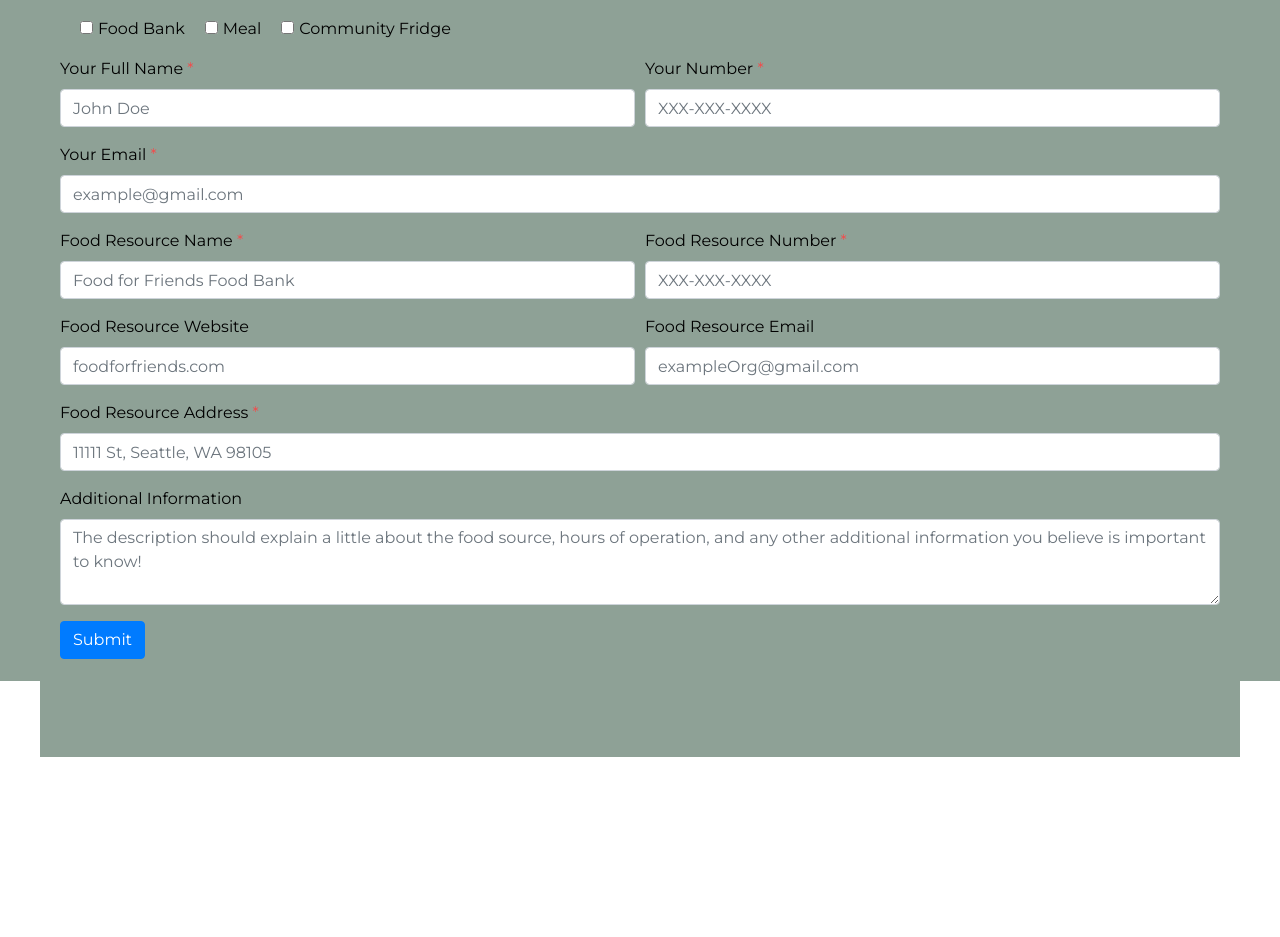
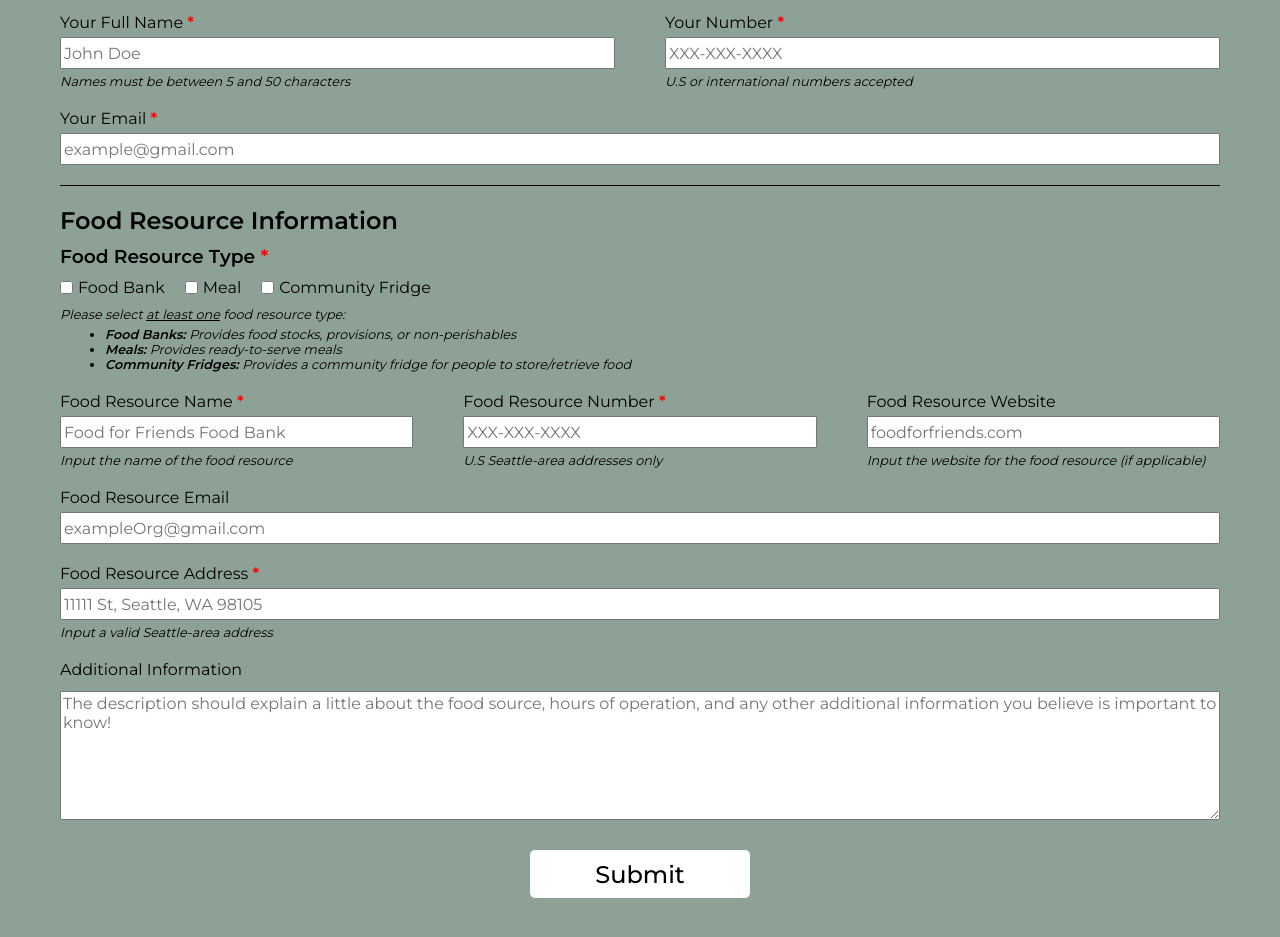
Before and after one commit to sooparkdev/UW-TeamProject---Food-For-Families, a React (Create React App) app: page /form in a window 1280 px wide. Shown: the part 203-1140 px from the top of the page. Before the commit the page ends 960 px from the top, so only its background shows below. Built offline with nearby package versions, Linux system fonts and the light colour scheme.

Commit message:
#58, #62, #64

```diff
--- a/src/App.js
+++ b/src/App.js
@@ -11,6 +11,7 @@ import NavBar from './components/NavBar';
 import Home from './pages/Home';
 import FoodNearYou from './pages/FoodNearYou';
 import Form from './pages/Form';
+import FormCompletion from './pages/FormCompletion'
 import NotFound from './pages/NotFound';
 
 // -----------------
@@ -27,6 +28,7 @@ function App() {
             <Route exact path="/" element={<Home />}> </Route>
             <Route path="/food-near-you" element={<FoodNearYou />}> </Route>
             <Route path="/form" element={<Form />}> </Route>
+            <Route path="/formComplete" element={<FormCompletion />}> </Route>
             <Route path="*" element={<NotFound />}> </Route>
           </Routes>
         </div>
--- a/src/pages/Form.js
+++ b/src/pages/Form.js
@@ -1,9 +1,15 @@
+// Import CSS Styles
+import '../styles/Form.css'
+
 // Import Libraries
 import React, { useState, useRef } from 'react'
+import { useNavigate } from 'react-router-dom'
 import emailjs from '@emailjs/browser'
 
 // HTML to return
 const Form = () => {
+
+  let navigate = useNavigate()
 
   // State variables
   const [hasFullNameError, setHasFullNameError] = useState(false)
@@ -21,18 +27,20 @@ const Form = () => {
   const handleSubmit = (e) => {
     e.preventDefault()
 
-    if (hasFullNameError || hasNumberError || hasEmailError || hasResourceNameError || hasResourceNumberError || hasResourceEmailError || hasResourceAddressError) {
+    let checkboxes = document.getElementById("checkboxes")
+
+    if ((hasFullNameError || hasNumberError || hasEmailError || hasResourceNameError || hasResourceNumberError || hasResourceEmailError || hasResourceAddressError || checkOneChecked(checkboxes) === false)) {
       console.log("There was errors")
-    } else if (false == true) {
-      console.log("Checkboxes bad")
     } else {
       // No errors, send email to database!
+      console.log("success")
       emailjs.sendForm('service_i1wxbrl', 'template_7wxqaxj', form.current, '5J8e5mCQYgoVxJ5yr')
         .then((result) => {
           console.log(result.text);
         }, (error) => {
           console.log(error.text);
         });
+      navigate('/formComplete')
     }
   }
 
@@ -44,8 +52,10 @@ const Form = () => {
   const handleFullNameInput = (e) => {
     let fullNameInput = e.target.value
 
+    let result = checkFullNameInput(fullNameInput)
+
     // Check if the name is invalid
-    if (checkFullNameInput(fullNameInput).status === "error") {
+    if (result.status === "error") {
       // Invalid
       fullNameRef.current.style.border = "2px solid rgb(241, 77, 77)";
       fullNameRef.current.style.backgroundColor = "rgb(255, 237, 237)";
@@ -63,7 +73,7 @@ const Form = () => {
   const handleNumberInput = (e) => {
     let numberInput = e.target.value
 
-    if (!(/^\(?(\d{3})\)?[- ]?(\d{3})[- ]?(\d{4})$/.test(numberInput))) {
+    if (checkPhoneNumber(numberInput).status === "error") {
       // Invalid
       numberRef.current.style.border = "2px solid rgb(241, 77, 77)";
       numberRef.current.style.backgroundColor = "rgb(255, 237, 237)";
@@ -79,9 +89,19 @@ const Form = () => {
   // - Email Input
   let emailRef = useRef(null)
   const handleEmailInput = (e) => {
-    //let emailInput = e.target.value
+    let emailInput = e.target.value
 
-    setHasEmailError(false)
+    if (checkEmail(emailInput).status === "error") {
+      // Invalid
+      emailRef.current.style.border = "2px solid rgb(241, 77, 77)";
+      emailRef.current.style.backgroundColor = "rgb(255, 237, 237)";
+      setHasEmailError(true)
+    } else {
+      // No errors
+      emailRef.current.style.border = "none";
+      emailRef.current.style.backgroundColor = "white";
+      setHasEmailError(false);
+    }
   }
 
   // - Resource Name Input
@@ -95,9 +115,9 @@ const Form = () => {
   // - Resource Number Input
   let resourceNumberRef = useRef(null)
   const handleResourceNumberInput = (e) => {
-    let resourceNumberInput = e.target.value
+    let numberInput = e.target.value
 
-    if (!(/^\(?(\d{3})\)?[- ]?(\d{3})[- ]?(\d{4})$/.test(resourceNumberInput))) {
+    if (checkResourcePhoneNumber(numberInput).status === "error") {
       // Invalid
       resourceNumberRef.current.style.border = "2px solid rgb(241, 77, 77)";
       resourceNumberRef.current.style.backgroundColor = "rgb(255, 237, 237)";
@@ -121,51 +141,51 @@ const Form = () => {
   // - Resource Email Input
   let resourceEmailRef = useRef(null)
   const handleResourceEmailInput = (e) => {
-    //let resourceEmailInput = e.target.value
+    let resourceEmailInput = e.target.value
 
-    setHasResourceEmailError(false)
+    if (checkEmail(resourceEmailInput).status === "error") {
+      // Invalid
+      resourceEmailRef.current.style.border = "2px solid rgb(241, 77, 77)";
+      resourceEmailRef.current.style.backgroundColor = "rgb(255, 237, 237)";
+      setHasResourceEmailError(true)
+    } else {
+      // No errors
+      resourceEmailRef.current.style.border = "none";
+      resourceEmailRef.current.style.backgroundColor = "white";
+      setHasResourceEmailError(false);
+    }
   }
 
   // - Address Input
   let resourceAddressRef = useRef(null)
   const handleResourceAddressInput = (e) => {
-    //let resourceAddressInput = e.target.value
+    let resourceAddressInput = e.target.value
 
-    setHasResourceAddressError(false)
+    if (checkAddress(resourceAddressInput).status === "error") {
+      // Invalid
+      resourceAddressRef.current.style.border = "2px solid rgb(241, 77, 77)";
+      resourceAddressRef.current.style.backgroundColor = "rgb(255, 237, 237)";
+      setHasResourceAddressError(true)
+    } else {
+      // No errors
+      resourceAddressRef.current.style.border = "none";
+      resourceAddressRef.current.style.backgroundColor = "white";
+      setHasResourceAddressError(false);
+    }
   }
 
   return (
-    <div className="form">
-      <link rel="stylesheet" href="https://cdn.jsdelivr.net/npm/bootstrap@4.3.1/dist/css/bootstrap.min.css" integrity="sha384-ggOyR0iXCbMQv3Xipma34MD+dH/1fQ784/j6cY/iJTQUOhcWr7x9JvoRxT2MZw1T" crossorigin="anonymous" />
+    <div className='page'>
       <h1>Food Resource Submission Form</h1>
       <p>Fields marked <span className='required'>*</span> are required!</p>
 
+      {/* Form */}
       <form onSubmit={handleSubmit} ref={form}>
+        {/* Personal Info */}
         <div className="form-group">
-          <div className="form-check form-check-inline">
-            <div className="form-check" required>
-              <input className="form-check-input" type="checkbox" value="" id="foodBank" />
-              <label className="form-check-label" for="foodBank">
-                Food Bank
-              </label>
-            </div>
-            <div className="form-check">
-              <input className="form-check-input" type="checkbox" value="" id="meal" />
-              <label className="form-check-label" for="meal">
-                Meal
-              </label>
-            </div>
-            <div className="form-check">
-              <input className="form-check-input" type="checkbox" value="" id="communityFridge" />
-              <label className="form-check-label" for="communityFridge">
-                Community Fridge
-              </label>
-            </div>
-          </div>
-        </div>
-
-        <div className="form-row">
-          <div className="form-group col-md-6">
+          <h2 style={{ marginBottom: '10px' }}>Personal Information</h2>
+          <div className='form-items'>
+            <div className="form-item">
               <label for="exampleName">Your Full Name <span className='required'>*</span></label>
               <input type="text" onChange={handleFullNameInput} ref={fullNameRef} className="form-control" id="exampleName" placeholder="John Doe" maxLength={50} required />
               {
@@ -175,10 +195,11 @@ const Form = () => {
                   <p style={{ color: 'red' }}> Invalid input: Bad name </p>
                 </div>
               }
+              <p className='form-item-description'>Names must be between 5 and 50 characters</p>
             </div>
-          <div className="form-group col-md-6">
+            <div className="form-item">
               <label for="exampleNumber">Your Number <span className='required'>*</span></label>
-            <input type="tel" onChange={handleNumberInput} ref={numberRef} className="form-control" id="exampleNumber" placeholder="XXX-XXX-XXXX" pattern="[0-9]{3}-[0-9]{3}-[0-9]{4}" required />
+              <input type="tel" onChange={handleNumberInput} ref={numberRef} className="form-control" id="exampleNumber" placeholder="XXX-XXX-XXXX" required />
               {
                 hasNumberError &&
                 <div className="alert">
@@ -186,23 +207,61 @@ const Form = () => {
                   <p style={{ color: 'red' }}> Invalid input: Bad number </p>
                 </div>
               }
+              <p className='form-item-description'>U.S or international numbers accepted</p>
+            </div>
           </div>
         </div>
 
-        <div className="form-group">
+        <div className="form-item">
           <label for="exampleEmail">Your Email <span className='required'>*</span></label>
           <input type="email" onChange={handleEmailInput} ref={emailRef} className="form-control" id="exampleEmail" placeholder="example@gmail.com" required />
           {
             hasEmailError &&
             <div className="alert">
               <i className="gg-info"></i>
-              <p style={{ color: 'red' }}> Invalid input: Bad email </p>
+              <p style={{ color: 'red' }}> Invalid input: Email must contain @ </p>
             </div>
           }
         </div>
 
-        <div className="form-row">
-          <div className="form-group col-md-6">
+        <hr className='divider' />
+
+        {/* Food Resource Info */}
+        <div className='form-group'>
+          <h2 style={{ marginBottom: '10px' }}>Food Resource Information</h2>
+          <h3>Food Resource Type <span className='required'>*</span></h3>
+          <div className='form-group'>
+            <div className='form-checkboxes' id='checkboxes'>
+              <div className='form-checkbox' required>
+                <input className="form-check-input" type="checkbox" value="" id="foodBank" />
+                <label className="form-check-label" for="foodBank">
+                  Food Bank
+                </label>
+              </div>
+              <div className='form-checkbox' required>
+                <input className="form-check-input" type="checkbox" value="" id="meal" />
+                <label className="form-check-label" for="meal">
+                  Meal
+                </label>
+              </div>
+              <div className='form-checkbox' required>
+                <input className="form-check-input" type="checkbox" value="" id="communityFridge" />
+                <label className="form-check-label" for="communityFridge">
+                  Community Fridge
+                </label>
+              </div>
+            </div>
+            <div style={{ marginBottom: '10px' }}>
+              <p className='form-item-description'>Please select <span style={{ textDecoration: 'underline' }}>at least one</span> food resource type:</p>
+              <ul className='form-item-description' style={{ margin: '5px', marginBottom: '20px' }}>
+                <li><strong>Food Banks: </strong>Provides food stocks, provisions, or non-perishables </li>
+                <li><strong>Meals: </strong>Provides ready-to-serve meals</li>
+                <li><strong>Community Fridges: </strong>Provides a community fridge for people to store/retrieve food</li>
+              </ul>
+            </div>
+
+            <div className='form-items'>
+              <div className="form-item">
                 <label for="exampleOrgName">Food Resource Name <span className='required'>*</span></label>
                 <input type="text" onChange={handleResourceNameInput} ref={resourceNameRef} className="form-control" id="exampleOrgName" placeholder="Food for Friends Food Bank" required />
                 {
@@ -212,10 +271,11 @@ const Form = () => {
                     <p style={{ color: 'red' }}> Invalid input: Bad name </p>
                   </div>
                 }
+                <p className='form-item-description'>Input the name of the food resource</p>
               </div>
-          <div className="form-group col-md-6">
+              <div className="form-item">
                 <label for="exampleOrgNumber">Food Resource Number <span className='required'>*</span></label>
-            <input type="tel" onChange={handleResourceNumberInput} ref={resourceNumberRef} className="form-control" id="exampleOrgNumber" pattern="[0-9]{3}-[0-9]{3}-[0-9]{4}" placeholder="XXX-XXX-XXXX" required />
+                <input type="tel" onChange={handleResourceNumberInput} ref={resourceNumberRef} className="form-control" id="exampleOrgNumber" placeholder="XXX-XXX-XXXX" required />
                 {
                   hasResourceNumberError &&
                   <div className="alert">
@@ -223,52 +283,53 @@ const Form = () => {
                     <p style={{ color: 'red' }}> Invalid input: Bad number </p>
                   </div>
                 }
+                <p className='form-item-description'>U.S Seattle-area addresses only</p>
               </div>
-        </div>
-
-        <div className="form-row">
-          <div className="form-group col-md-6">
+              <div className="form-item">
                 <label for="exampleOrgWebsite">Food Resource Website</label>
                 <input type="website" onChange={handleResourceWebsiteInput} ref={resourceWebsiteRef} className="form-control" id="exampleOrgWebsite" placeholder="foodforfriends.com" />
                 {
                   hasResourceWebsiteError &&
                   <div className="alert">
                     <i className="gg-info"></i>
-                <p style={{ color: 'red' }}> Invalid input: Bad name </p>
+                    <p style={{ color: 'red' }}> Invalid input: Bad website </p>
                   </div>
                 }
+                <p className='form-item-description'>Input the website for the food resource {"(if applicable)"}</p>
               </div>
-          <div className="form-group col-md-6">
+            </div>
+            <div className="form-item">
               <label for="exampleOrgEmail">Food Resource Email</label>
               <input type="email" onChange={handleResourceEmailInput} ref={resourceEmailRef} className="form-control" id="exampleOrgEmail" placeholder="exampleOrg@gmail.com" />
               {
                 hasResourceEmailError &&
                 <div className="alert">
                   <i className="gg-info"></i>
-                <p style={{ color: 'red' }}> Invalid input: Bad email </p>
+                  <p style={{ color: 'red' }}> Invalid input: Email must contain @ </p>
                 </div>
               }
             </div>
-        </div>
-
-        <div className="form-group">
+            <div className='form-item'>
               <label for="exampleOrgAddress">Food Resource Address <span className='required'>*</span></label>
               <input type="address" onChange={handleResourceAddressInput} ref={resourceAddressRef} className="form-control" id="exampleOrgAddress" placeholder="11111 St, Seattle, WA 98105" required />
               {
                 hasResourceAddressError &&
                 <div className="alert">
                   <i className="gg-info"></i>
-              <p style={{ color: 'red' }}> Invalid input: Bad name </p>
+                  <p style={{ color: 'red' }}> Invalid input: Bad address </p>
                 </div>
               }
+              <p className='form-item-description'>Input a valid Seattle-area address</p>
             </div>
-
-        <div className="form-group">
-          <label for="exampleDescription">Additional Information</label>
-          <textarea className="form-control" id="exampleDescription" rows="3" placeholder="The description should explain a little about the food source, hours of operation, and any other additional information you believe is important to know!"></textarea>
+            <div className='form-textarea'>
+              <label className='form-textarea-label' for="exampleDescription">Additional Information</label>
+              <textarea className='form-textarea-text' id="exampleDescription" rows="3" placeholder="The description should explain a little about the food source, hours of operation, and any other additional information you believe is important to know!"></textarea>
             </div>
-
-        <button type="submit" className="btn btn-primary">Submit</button>
+          </div>
+        </div>
+        <div className='submitButtonDiv'>
+          <button type="submit" className="submitButton">Submit</button>
+        </div>
       </form>
     </div>
   );
@@ -308,19 +369,99 @@ function checkFullNameInput(name) {
   }
 }
 
-/*
-function checkboxesAreUnchecked() {
-  var allCheckboxes = document.querySelectorAll('input[type="checkbox"]')
-  console.log(allCheckboxes)
-  var oneIsChecked = Array.prototype.slice.call(allCheckboxes).some(x => x.checked)
-
-  if (oneIsChecked) {
-    return false
-  } else {
-    return true
+function checkPhoneNumber(text) {
+  if (text == null) {
+    return {
+      "status": "error",
+      "error": "Phone number cannot be empty"
     }
   }
-*/
+
+  var regex = /^\(?(\d{3})\)?[- ]?(\d{3})[- ]?(\d{4})$/
+  if (regex.test(text)) {
+    return {
+      "status": "success"
+    }
+  } else {
+    return {
+      "status": "error",
+      "error": "Phone number does not match criteria"
+    }
+  }
+}
+
+function checkResourcePhoneNumber(text) {
+  if (text == null) {
+    return {
+      "status": "error",
+      "error": "Phone number cannot be empty"
+    }
+  }
+
+  var regex = /^\(?(\d{3})\)?[- ]?(\d{3})[- ]?(\d{4})$/
+  if (regex.test(text) && text.includes("206")) {
+    return {
+      "status": "success"
+    }
+  } else {
+    return {
+      "status": "error",
+      "error": "Phone number does not match criteria"
+    }
+  }
+}
+
+function checkEmail(email) {
+  if (email == null) {
+    return {
+      "status": "error",
+      "error": "Email cannot be empty"
+    }
+  }
+
+  if (!email.includes("@")) {
+    return {
+      "status": "error",
+      "error": "Email must contain an @"
+    }
+  } else {
+    return {
+      "status": "success"
+    }
+  }
+}
+
+function checkAddress(address) {
+  if (address == null) {
+    return {
+      "status": "error",
+      "error": "Address cannot be empty"
+    }
+  }
+
+  if (!(address.includes("Seattle")) || !(address.includes("98105"))) {
+    return {
+      "status": "error",
+      "error": "Address must be a 98105-code Seattle address"
+    }
+  } else {
+    return {
+      "status": "success"
+    }
+  }
+}
+
+function checkOneChecked(checkboxes) {
+  let oneIsChecked = false
+  checkboxes = checkboxes.children
+  for (let i = 0; i < checkboxes.length; i++) {
+    let checkbox = checkboxes[i].children[0]
+    if (checkbox.checked) {
+      oneIsChecked = true
+    }
+  }
+  return oneIsChecked
+}
 
 
 export default Form;
--- /dev/null
+++ b/src/styles/Form.css
@@ -0,0 +1,160 @@
+h2,
+h3,
+p,
+label,
+span,
+ul,
+li,
+strong {
+    color: black;
+}
+
+.page {
+    background-color: rgb(142, 161, 150);
+    display: flex;
+    flex-direction: column;
+    padding: 20px
+}
+
+.divider {
+    margin-top: 20px;
+    margin-bottom: 20px;
+    height: 1px;
+    background-color: black;
+    border: none;
+}
+
+.form-checkboxes {
+    display: flex;
+    flex-direction: row;
+    gap: 20px;
+    margin-top: 10px;
+    margin-bottom: 10px;
+}
+
+.form-checkbox {
+    display: flex;
+    align-items: center;
+    font-size: 1rem;
+    gap: 5px;
+}
+
+.form-check-label {
+    font-size: 1rem;
+}
+
+.form-items {
+    display: flex;
+    flex-direction: row;
+    flex-wrap: wrap;
+    gap: 50px;
+    align-items: center;
+    justify-content: center;
+    align-content: center;
+}
+
+.form-item {
+    display: flex;
+    flex: 1;
+    flex-direction: column;
+    margin-bottom: 20px;
+    gap: 5px;
+}
+
+.form-control {
+    height: 2rem;
+    font-size: 1em;
+}
+
+.form-textarea {
+    display: flex;
+    flex-direction: column;
+    justify-content: space-around;
+    height: 10rem;
+}
+
+.form-textarea-label {
+    display: flex;
+    flex: 1;
+}
+
+.form-textarea-text {
+    display: flex;
+    flex: 4;
+    font-size: 1rem;
+}
+
+.form-item-description {
+    font-style: italic;
+    font-size: 0.8rem;
+}
+
+.submitButtonDiv {
+    justify-content: center;
+    align-items: center;
+    align-self: center;
+    text-align: center;
+    margin: 30px;
+}
+
+.submitButton {
+    height: 3rem;
+    width: 20%;
+    border: none;
+    border-radius: 5px;
+    padding: 7px 12px;
+    background-color: white;
+    font-size: 1.5rem;
+    font-weight: 500;
+}
+
+.submitButton:hover {
+    background-color: rgb(241, 236, 229);
+}
+
+/* Form Complete */
+.form-complete-page {
+    background-color: rgb(142, 161, 150);
+    padding: 50px;
+    padding-bottom: 600px;
+}
+
+.form-complete-section {
+    display: flex;
+    flex-direction: column;
+    justify-content: space-evenly;
+    height: 15rem;
+    text-align: center;
+}
+
+.form-complete-section h1 {
+    color:white;
+    font-size: 3rem;
+    font-weight: 900;
+}
+
+.form-complete-section p {
+    color:white;
+    font-size: 1.5rem;
+    font-weight: 400;
+}
+
+.link {
+    width: 20%;
+    border: none;
+    border-radius: 5px;
+    padding: 7px 12px;
+    background-color: white;
+    font-size: 1.5rem;
+    font-weight: 500;
+    align-self: center;
+    text-decoration: none;
+}
+
+.linkText {
+    text-decoration: none;
+}
+
+.link:hover {
+    background-color: rgb(241, 236, 229);
+}
--- a/src/styles/index.css
+++ b/src/styles/index.css
@@ -213,7 +213,8 @@ form {
 }
 
 .required {
-  color: rgb(241, 77, 77);
+  color: red;
+  font-weight: bolder;
 }
 
 .alert {
```
Also changed, not shown: src/pages/FormCompletion.js (added, +22 -0 lines). Lines whose indentation alone changed are shown as unchanged.
